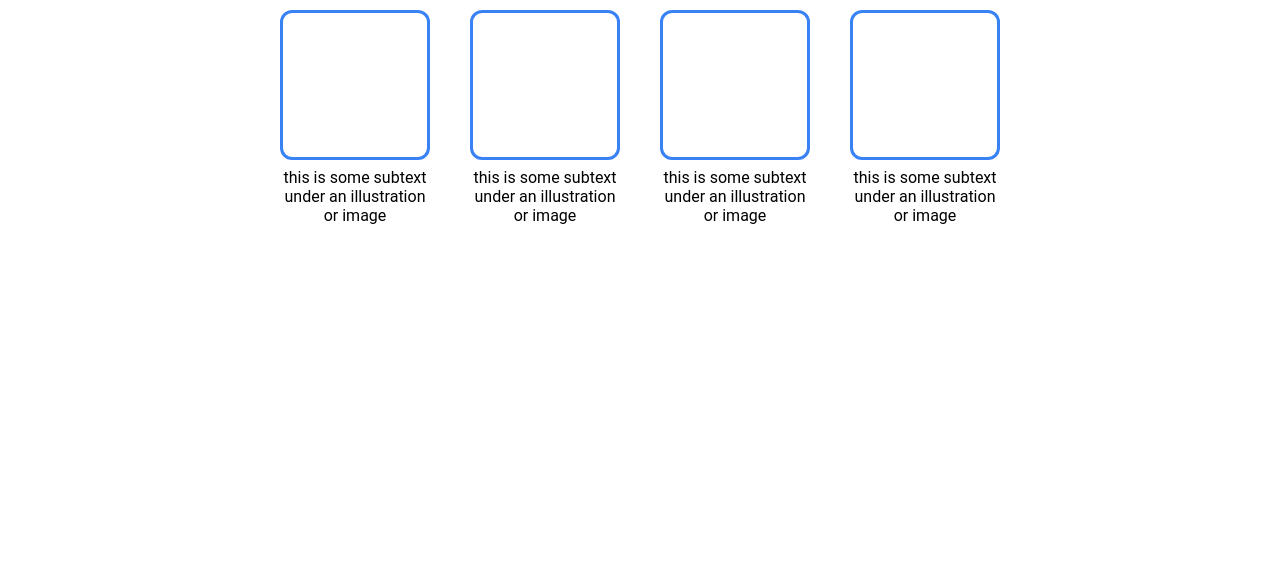
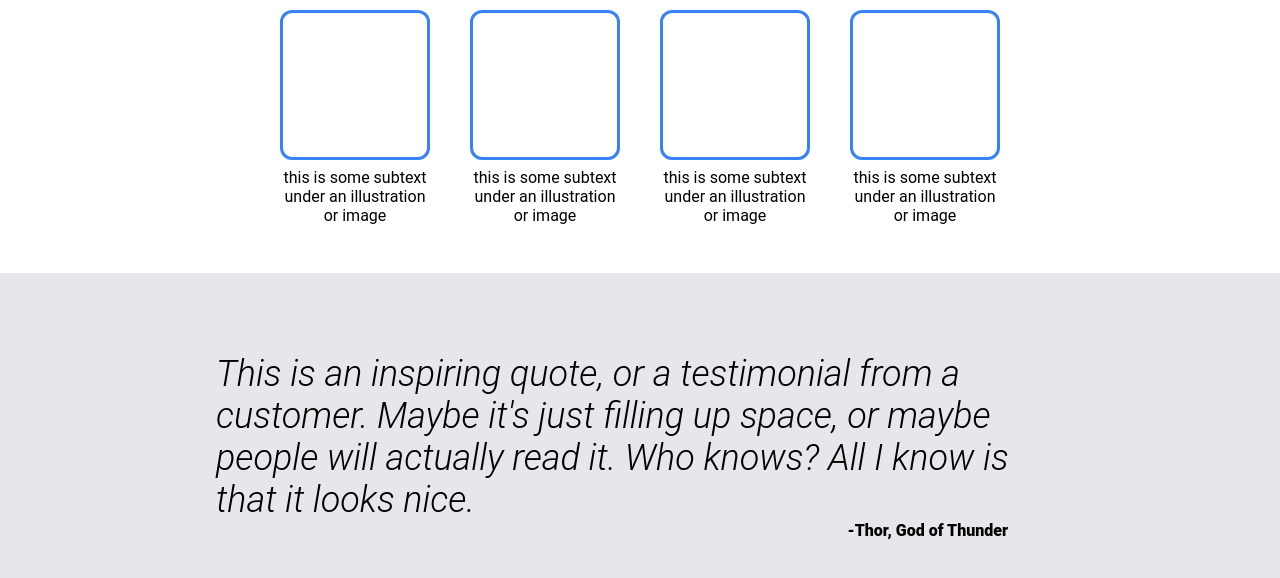
Before and after one commit to rjp-biz/landing-page, a plain HTML site: page index.html in a window 1280 px wide. Shown: the part 498-1076 px from the top of the page. Before the commit the page ends 800 px from the top, so only its background shows below. Drawn offline with Linux system fonts and the light colour scheme.

Commit message:
Add quote section

```diff
--- a/index.html
+++ b/index.html
@@ -68,5 +68,15 @@
             </div>
         </div>
     </section>
+
+    <section class="quote-section">
+        <div class="inner">
+
+            <div class="quote">
+                <p class="quote-main">This is an inspiring quote, or a testimonial from a customer. Maybe it's just filling up space, or maybe people will actually read it. Who knows? All I know is that it looks nice.</p>
+                <p class="quote-author">-Thor, God of Thunder</p>
+            </div>
+        </div>
+    </section>
 </body>
 </html>
--- a/style.css
+++ b/style.css
@@ -142,6 +142,32 @@
     padding-top: 8px;
 }
 
+.quote-section {
+    background-color: #E5E7EB;
+    padding: 80px 0;
+}
+
+.quote-main {
+    font-size: 36px;
+    font-style: italic;
+    font-weight: 300;
+}
+
+.quote-author {
+    font-weight: 900;
+    margin-right: 56px;
+}
+
+.quote {
+    display: flex;
+    flex-direction: column;
+    align-items: flex-end;
+    width: fit-content;
+    margin: 0 auto;
+}
+
+
+
 @media (max-width: 700px) {
     .hero {
         flex-direction: column;
```
